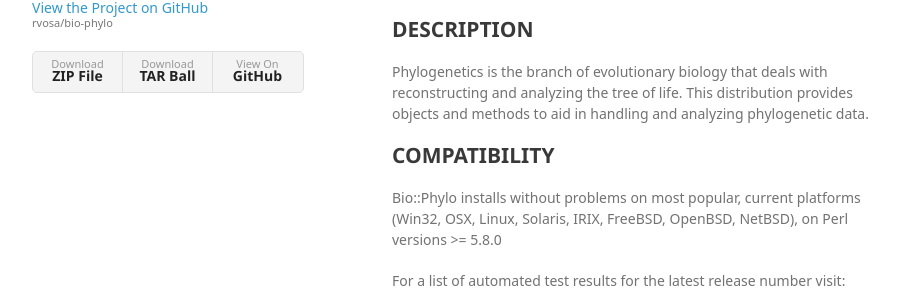
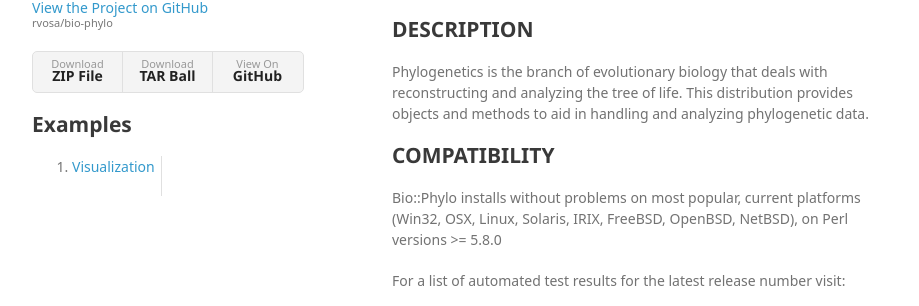
Before and after one commit to rvosa/bio-phylo, a Jekyll site: the page built from index.md, in a window 1280 px wide. Shown: the part 153-459 px from the top of the page, without its empty margins (178-1097 px from the left). Built offline with Jekyll 4.4.1, drawn with Linux system fonts in a browser that asks for light colours; some web fonts are replaced.

Commit message:
Update index.html

```diff
--- a/_layouts/index.html
+++ b/_layouts/index.html
@@ -27,6 +27,10 @@
 				<li><a href="https://github.com/rvosa/bio-phylo/tarball/master">Download <strong>TAR Ball</strong></a></li>
 				<li><a href="https://github.com/rvosa/bio-phylo">View On <strong>GitHub</strong></a></li>
 			</ul>
+			<h2>Examples</h2>
+			<ol>
+				<li><a href="/bio-phylo/doc/examples/visualization">Visualization</a></li>
+			</ol>
 		</header>
 		<section>
 		{{content}}
```
